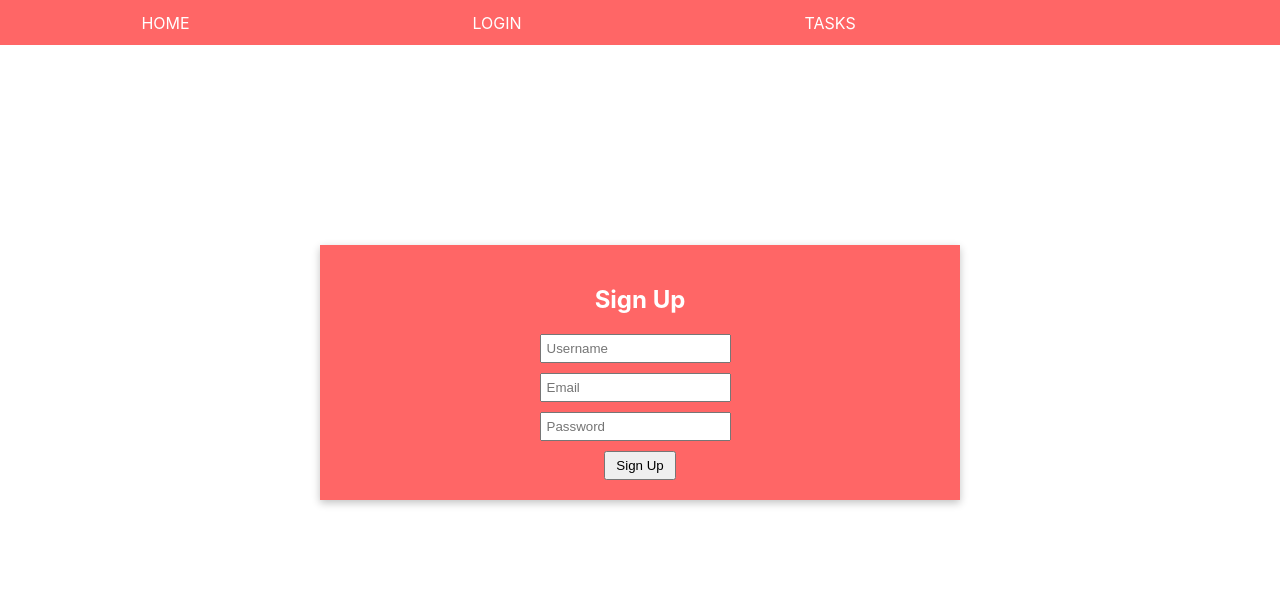
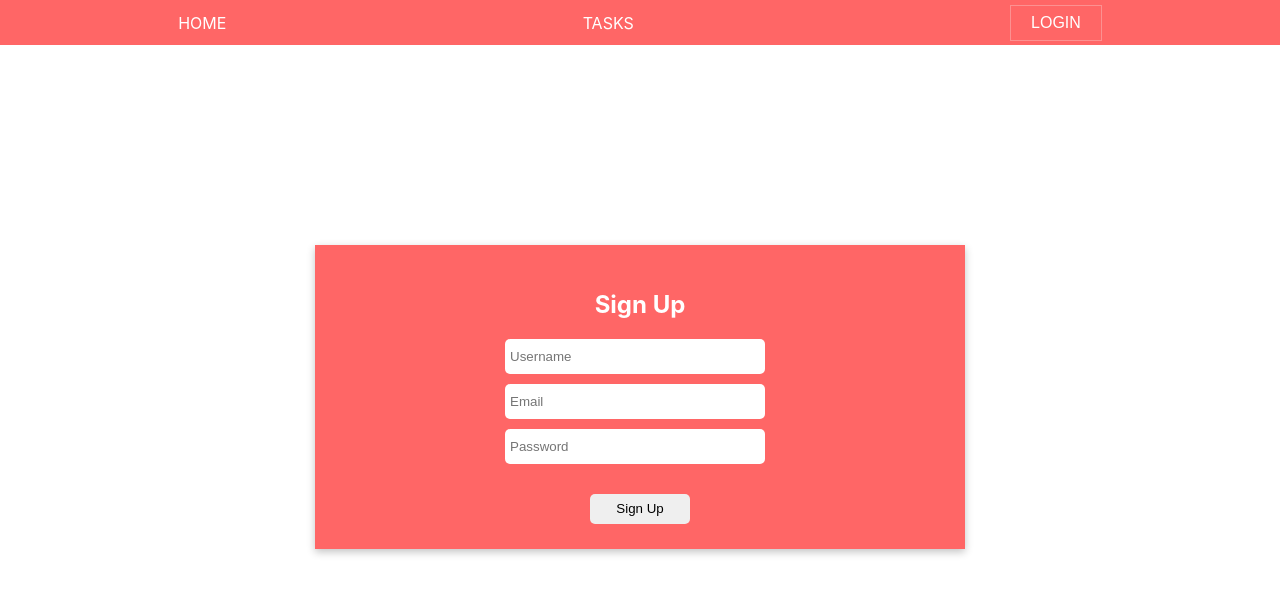
Before and after one commit to astik0398/green-mentor, a React (Create React App) app in the folder client/: page /signup in a window 1280 px wide. Shown: the top 594 px of the page. Built offline with nearby package versions, Linux system fonts and the light colour scheme.

Commit message:
improved UI of the login and sign up page !

```diff
--- a/client/src/pages/Login.jsx
+++ b/client/src/pages/Login.jsx
@@ -1,5 +1,5 @@
 import React, { useState } from 'react'
-import { useDispatch } from 'react-redux';
+import { useDispatch, useSelector } from 'react-redux';
 import { Link, useNavigate } from 'react-router-dom';
 import { loginUser } from '../redux/userReducer/action';
 
@@ -10,6 +10,7 @@ const Login = () => {
   });
  const dispatch = useDispatch()
  const navigate = useNavigate()
+ const isAuth = useSelector(store=> store.userReducer.isAuth)
 
   const handleChange = (e) => {
     const { name, value } = e.target;
@@ -22,8 +23,12 @@ const Login = () => {
   const handleSubmit = (e) => {
     e.preventDefault();
     dispatch(loginUser(formData))
+  };
+
+  if(isAuth){
     navigate('/tasks')
-  };
+  }
+
   return (
     <div style={{ textAlign: 'center', padding: '20px', width:'600px', margin:'auto',  marginTop:'25vh', backgroundColor:'#ff6666',
     boxShadow: 'rgba(0, 0, 0, 0.24) 0px 3px 8px' }}>
@@ -36,7 +41,7 @@ const Login = () => {
             placeholder="Email"
             value={formData.email}
             onChange={handleChange}
-            style={{ padding: '5px', marginRight: '10px' }}
+            style={{ padding: '5px', marginRight: '10px', borderRadius:'5px', width:'250px', height:'25px', border:'none' }}
           />
         </div>
         <div style={{ marginBottom: '10px' }}>
@@ -46,14 +51,14 @@ const Login = () => {
             placeholder="Password"
             value={formData.password}
             onChange={handleChange}
-            style={{ padding: '5px', marginRight: '10px' }}
+            style={{ padding: '5px', marginRight: '10px', borderRadius:'5px', width:'250px', height:'25px', border:'none' }}
           />
         </div>
-        <button type="submit" style={{ padding: '5px 10px', cursor: 'pointer' }}>
+        <button type="submit" style={{ padding: '5px 10px', cursor: 'pointer', borderRadius:'5px',marginTop:'20px', border:'none', height:'30px', width:'100px' }}>
           Login
         </button>
 
-        <p style={{color:'white'}}>new to the platform ? <span><Link to={'/signup'}>Signup</Link></span></p>
+        <p style={{color:'white'}}>new to the platform ? <span ><Link style={{color:'black'}} to={'/signup'}>Signup</Link></span></p>
       </form>
     </div>
   )
--- a/client/src/pages/NewTodoForm.jsx
+++ b/client/src/pages/NewTodoForm.jsx
@@ -28,7 +28,7 @@ const NewTodoForm = () => {
     }
   return (
     <form className="NewTodoForm" onSubmit={handleAdd}>
-    <label htmlFor="task">New todo</label>
+    <label htmlFor="task"><h3>TODOS</h3></label>
     <input
       id="task"
       onChange={(e)=> setTitle(e.target.value)}
--- a/client/src/pages/Signup.jsx
+++ b/client/src/pages/Signup.jsx
@@ -28,7 +28,7 @@ const Signup = () => {
       };
 
   return (
-    <div style={{ textAlign: 'center', padding: '20px', width:'600px', margin:'auto',  marginTop:'25vh', backgroundColor:'#ff6666',
+    <div style={{ textAlign: 'center', padding: '25px', width:'600px', margin:'auto',  marginTop:'25vh', backgroundColor:'#ff6666',
     boxShadow: 'rgba(0, 0, 0, 0.24) 0px 3px 8px' }}>
       <h2 style={{color:'white'}}>Sign Up</h2>
       <form onSubmit={handleSubmit}>
@@ -39,7 +39,7 @@ const Signup = () => {
             placeholder="Username"
             value={formData.username}
             onChange={handleChange}
-            style={{ padding: '5px', marginRight: '10px' }}
+            style={{ padding: '5px', marginRight: '10px', borderRadius:'5px', width:'250px', height:'25px', border:'none' }}
           />
         </div>
         <div style={{ marginBottom: '10px' }}>
@@ -49,7 +49,7 @@ const Signup = () => {
             placeholder="Email"
             value={formData.email}
             onChange={handleChange}
-            style={{ padding: '5px', marginRight: '10px' }}
+            style={{ padding: '5px', marginRight: '10px', borderRadius:'5px', width:'250px', height:'25px', border:'none' }}
           />
         </div>
         <div style={{ marginBottom: '10px' }}>
@@ -59,10 +59,10 @@ const Signup = () => {
             placeholder="Password"
             value={formData.password}
             onChange={handleChange}
-            style={{ padding: '5px', marginRight: '10px' }}
+            style={{ padding: '5px', marginRight: '10px', borderRadius:'5px', width:'250px', height:'25px', border:'none' }}
           />
         </div>
-        <button type="submit" style={{ padding: '5px 10px', cursor: 'pointer' }}>
+        <button type="submit" style={{ padding: '5px 20px', cursor: 'pointer', borderRadius:'5px',marginTop:'20px', border:'none', height:'30px', width:'100px' }}>
           Sign Up
         </button>
       </form>
--- a/client/src/pages/Tasks.jsx
+++ b/client/src/pages/Tasks.jsx
@@ -28,7 +28,7 @@ const Tasks = () => {
           <li style={{marginBottom:'5px'}}><b>Title: {item.title}</b></li>
           <li style={{marginBottom:'5px'}}><b>Description: {item.description}</b></li>
           <li style={{marginBottom:'5px'}}><b>Priority: {item.priority}</b></li>
-          <li style={{marginBottom:'5px'}}><b>Status: {item.status ? 'Completed':'Not Completed'}</b></li>
+          <li style={{marginBottom:'5px'}}><b>Status: {item.status ? <span style={{color: 'green'}}>Completed</span>: <span style={{color:'red'}}>Not Completed</span>}</b></li>
           <div >
           <button style={{border:'none', borderRadius:'5px', height:'25px'}}>
             Edit
--- a/client/src/pages/newTodoForm.css
+++ b/client/src/pages/newTodoForm.css
@@ -1,5 +1,4 @@
 .NewTodoForm {
-    margin-top: 3rem;
     display: flex;
     flex-wrap: wrap;
   }
--- a/client/src/routes/AllRoutes.jsx
+++ b/client/src/routes/AllRoutes.jsx
@@ -4,6 +4,7 @@ import Homepage from '../pages/Homepage'
 import Login from '../pages/Login'
 import Tasks from '../pages/Tasks'
 import Signup from '../pages/Signup'
+import PrivateRoute from './PrivateRoute'
 
 const AllRoutes = () => {
   return (
@@ -11,7 +12,11 @@ const AllRoutes = () => {
         <Routes>
             <Route path='/' element={<Homepage/>}/>
             <Route path='/login' element={<Login/>}/>
-            <Route path='/tasks' element={<Tasks/>}/>
+            <Route path='/tasks' element={
+              <PrivateRoute>
+                <Tasks/>
+              </PrivateRoute>
+            }/>
             <Route path='/signup' element={<Signup/>}/>
         </Routes>
     </div>
--- a/client/src/routes/Navbar.jsx
+++ b/client/src/routes/Navbar.jsx
@@ -1,6 +1,7 @@
 import React from 'react'
 import { useSelector } from 'react-redux'
 import { Link } from 'react-router-dom'
+import './navbar.css'
 
 const Navbar = () => {
   const isAuth = useSelector(store=> store.userReducer.isAuth)
@@ -9,9 +10,11 @@ const Navbar = () => {
   return (
     <div style={{backgroundColor:'#ff6666', height:'45px', display:'flex', justifyContent:'space-around', alignItems:'center'}}>
         <Link style={{color:'white', textDecoration:'none'}} to={'/'}>HOME</Link>
-        <Link style={{color:'white', textDecoration:'none'}} to={'/login'}>LOGIN</Link>
         <Link style={{color:'white', textDecoration:'none'}} to={'/tasks'}>TASKS</Link>
-        <p style={{color:'white', textDecoration:'none'}}>{isAuth ? username : ''}</p>
+        <div style={{display:'flex', justifyContent:'center', alignItems:'center', gap:'20px'}}>
+        <p style={{color:'white', textDecoration:'none'}}>{isAuth ? username.toUpperCase() : null}</p>
+        {isAuth ? <button className='button'><Link style={{color:'white', textDecoration:'none'}} to={'/login'}>LOGOUT</Link></button> : <button className='button'><Link style={{color:'white', textDecoration:'none'}} to={'/login'}>LOGIN</Link></button>}
+        </div>
     </div>
   )
 }
--- /dev/null
+++ b/client/src/routes/PrivateRoute.jsx
@@ -0,0 +1,17 @@
+import React from 'react'
+import { useSelector } from 'react-redux'
+import { Navigate } from 'react-router-dom'
+
+const PrivateRoute = ({children}) => {
+
+  const isAuth = useSelector(store=> store.userReducer.isAuth)
+
+  if(isAuth){
+    return children
+  }
+  else{
+    return <Navigate to={'/login'}/>
+  }
+}
+
+export default PrivateRoute
--- /dev/null
+++ b/client/src/routes/navbar.css
@@ -0,0 +1,11 @@
+.button {
+    background: #ff6666;
+    border: none;
+    border: 1px solid rgba(243, 243, 243, 0.3);
+    color: white;
+    padding: 8px 20px;
+    text-align: center;
+    text-decoration: none;
+    display: inline-block;
+    font-size: 16px;
+  }
```
Also changed, not shown: 1 other file (tests, documents, lock files or other folders).
